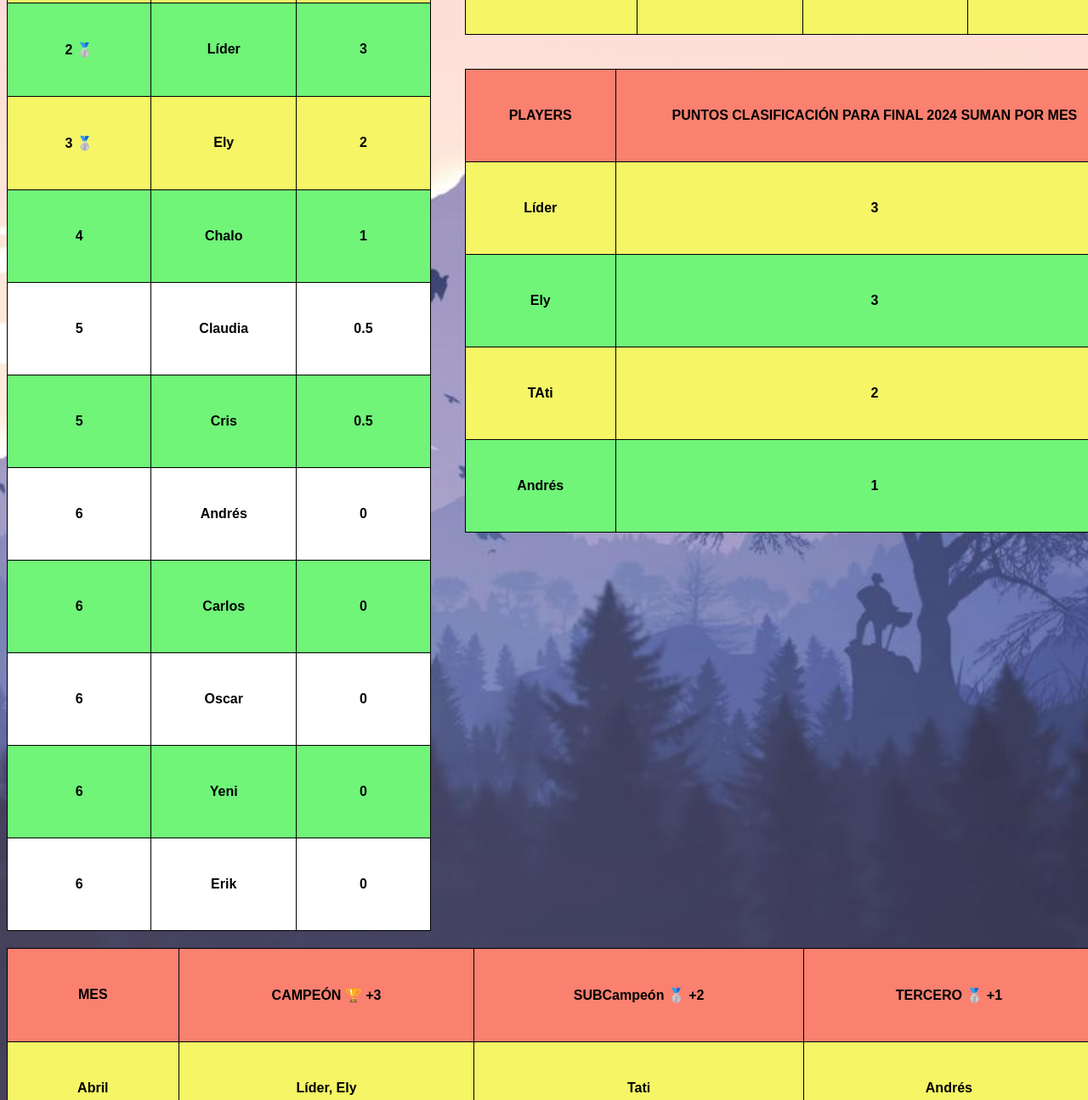
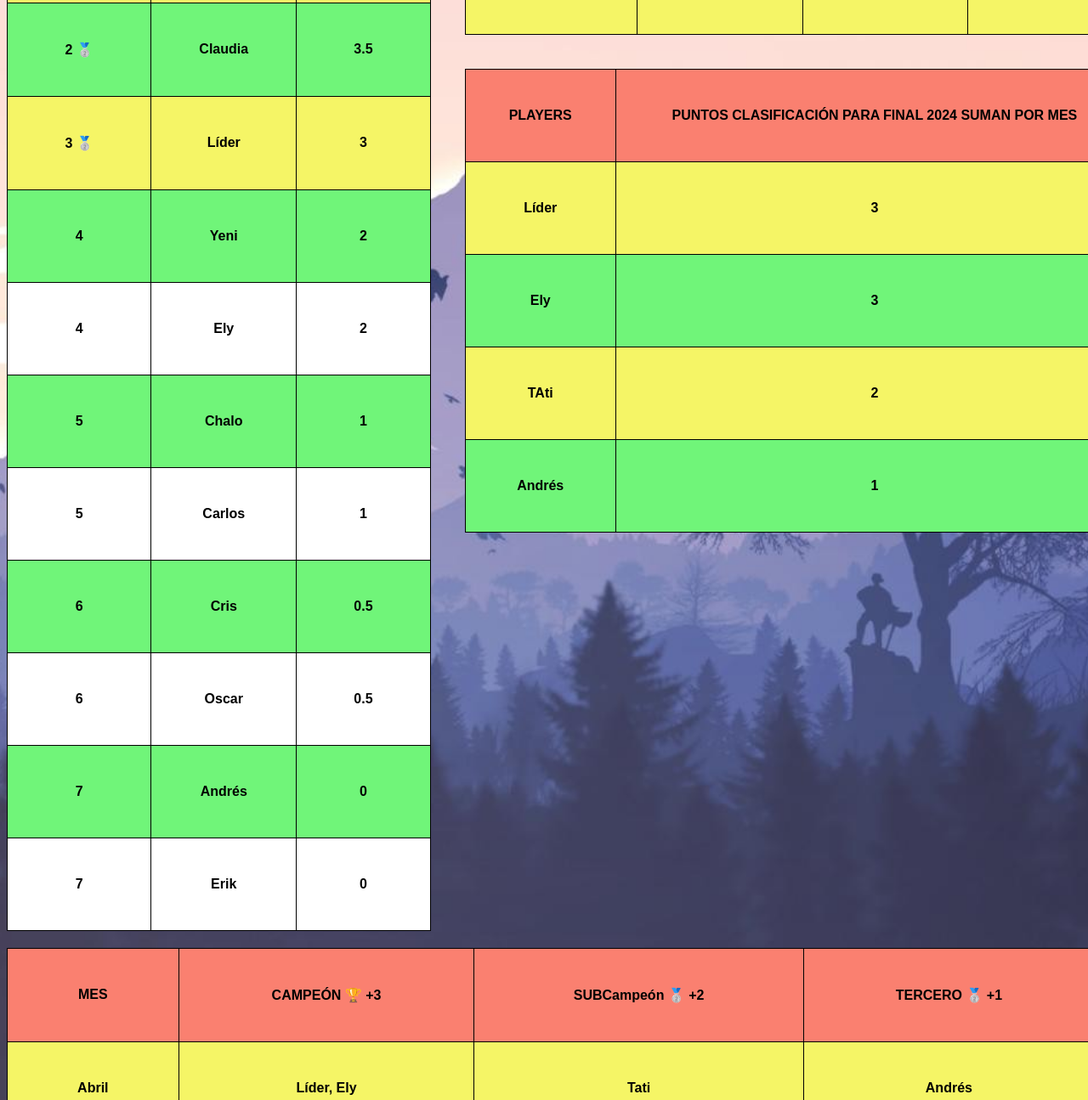
Before and after one commit to diacono81/WebLUdo, a plain HTML site: page index.html in a window 1280 px wide. Shown: the part 546-1841 px from the top of the page at 85% size. Drawn offline with Linux system fonts and the light colour scheme.

Commit message:
Update 050524

```diff
--- a/index.html
+++ b/index.html
@@ -54,60 +54,60 @@
 
                     <tr>
                     <td>    2 &#129352  </td>
+                    <td>    Claudia     </td>
+                    <td>    3.5         </td>
+                    </tr>
+
+                    <tr>
+                    <td>    3 &#129352  </td>
                     <td>    Líder       </td>
                     <td>    3           </td>
                     </tr>
 
                     <tr>
-                    <td>    3 &#129352  </td>
+                    <td>    4           </td>
+                    <td>    Yeni        </td>
+                    <td>    2           </td>
+                    </tr>
+
+                    <tr>
+                    <td>    4           </td>
                     <td>    Ely         </td>
                     <td>    2           </td>
                     </tr>
 
                     <tr>
-                    <td>    4           </td>
+                    <td>    5           </td>
                     <td>    Chalo       </td>
                     <td>    1           </td>
                     </tr>
 
                     <tr>
                     <td>    5           </td>
-                    <td>    Claudia     </td>
-                    <td>    0.5         </td>
+                    <td>    Carlos      </td>
+                    <td>    1           </td>
                     </tr>
 
                     <tr>
-                    <td>    5           </td>
+                    <td>    6           </td>
                     <td>    Cris        </td>
                     <td>    0.5         </td>
                     </tr>
 
                     <tr>
                     <td>    6           </td>
+                    <td>    Oscar       </td>
+                    <td>    0.5         </td>
+                    </tr>
+
+                    <tr>
+                    <td>    7           </td>
                     <td>    Andrés      </td>
                     <td>    0           </td>
                     </tr>
 
                     <tr>
-                    <td>    6           </td>
-                    <td>    Carlos      </td>
-                    <td>    0           </td>
-                    </tr>
-
-                    <tr>
-                    <td>    6           </td>
-                    <td>    Oscar       </td>
-                    <td>    0           </td>
-                    </tr>
-
-                    <tr>
-                    <td>    6           </td>
-                    <td>    Yeni        </td>
-                    <td>    0           </td>
-                    </tr>
-
-                    <tr>
-                    <td>    6           </td>
+                    <td>    7           </td>
                     <td>    Erik        </td>
                     <td>    0           </td>
                     </tr>
```
Also changed, not shown: 1 other file.
